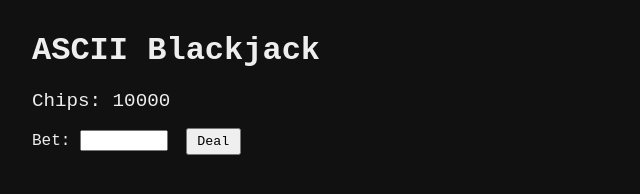
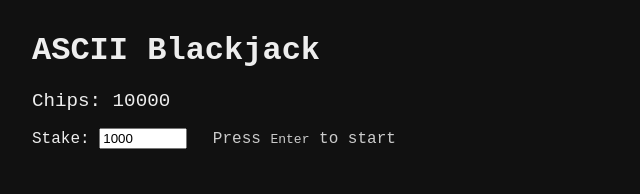
Before and after one commit to bw-addair/blackjack, a plain HTML site: page index.html in a window 1280 px wide. Shown: the whole page, without its empty margins (0-640 px from the left). Drawn offline with Linux system fonts and the light colour scheme.

Commit message:
Update index.html

```diff
--- a/index.html
+++ b/index.html
@@ -2,7 +2,7 @@
 <html lang="en">
 <head>
   <meta charset="UTF-8"/>
-  <title>ASCII Blackjack</title>
+  <title>Blackjack Web</title>
   <link rel="stylesheet" href="style.css"/>
   <link rel="preload" href="https://i.imgur.com/5bQ7z0F.png" as="image">
 </head>
@@ -11,10 +11,10 @@
   <div id="bankroll">Chips: <span id="chips">10000</span></div>
 
   <div id="game">
-    <div id="bet-area">
-      <label>Bet: <input id="betInput" type="number" min="1" step="1"/></label>
-      <button id="dealBtn">Deal</button>
-    </div>
+<div id="bet-area">
+  <label>Stake: <input id="betInput" type="number" min="1" step="1" value="1000"></label>
+  <span id="pressEnter" style="margin-left:1rem; color:#ccc;">Press <kbd>Enter</kbd> to start</span>
+</div>
 
     <div id="hands"></div>
     <div id="controls"></div>
```
